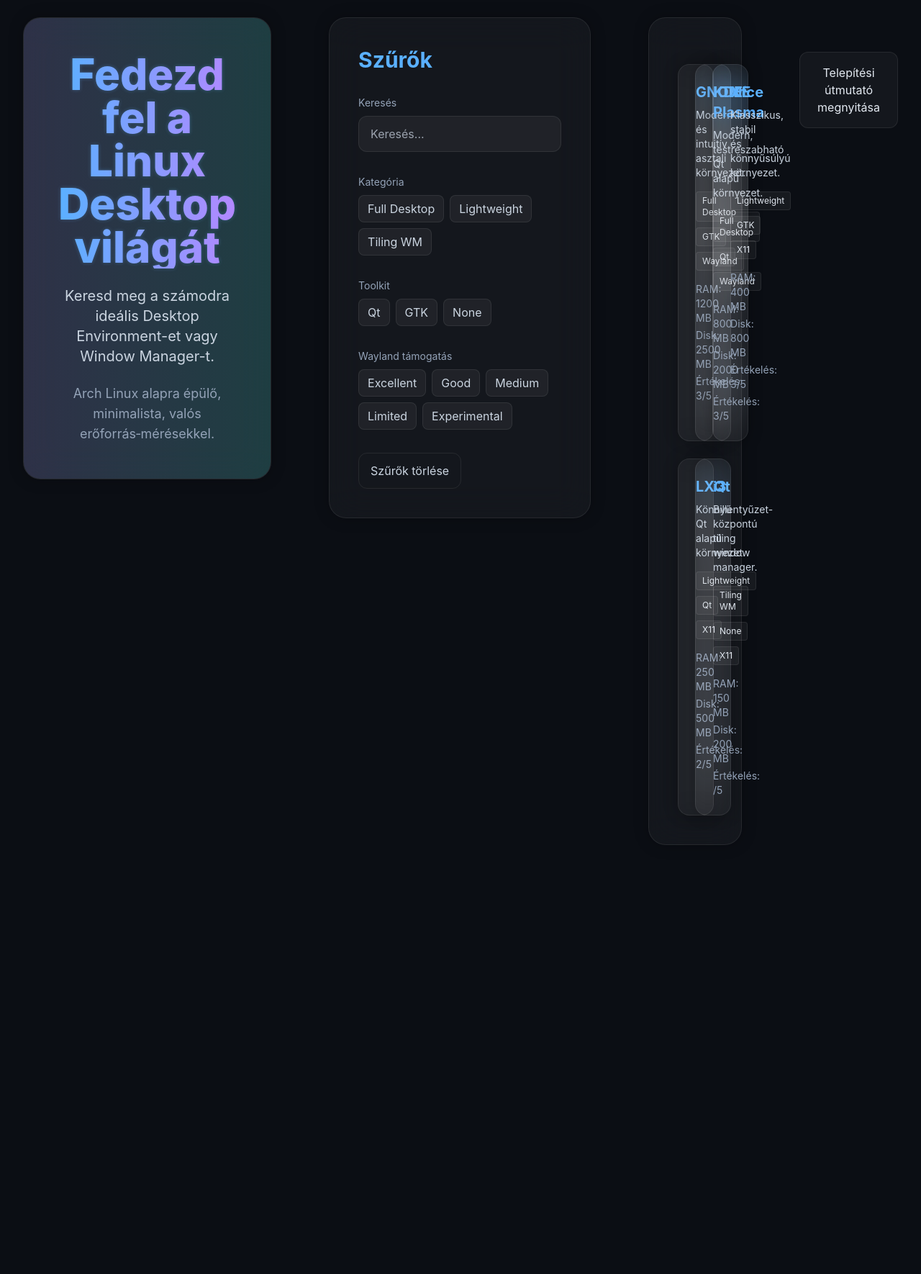
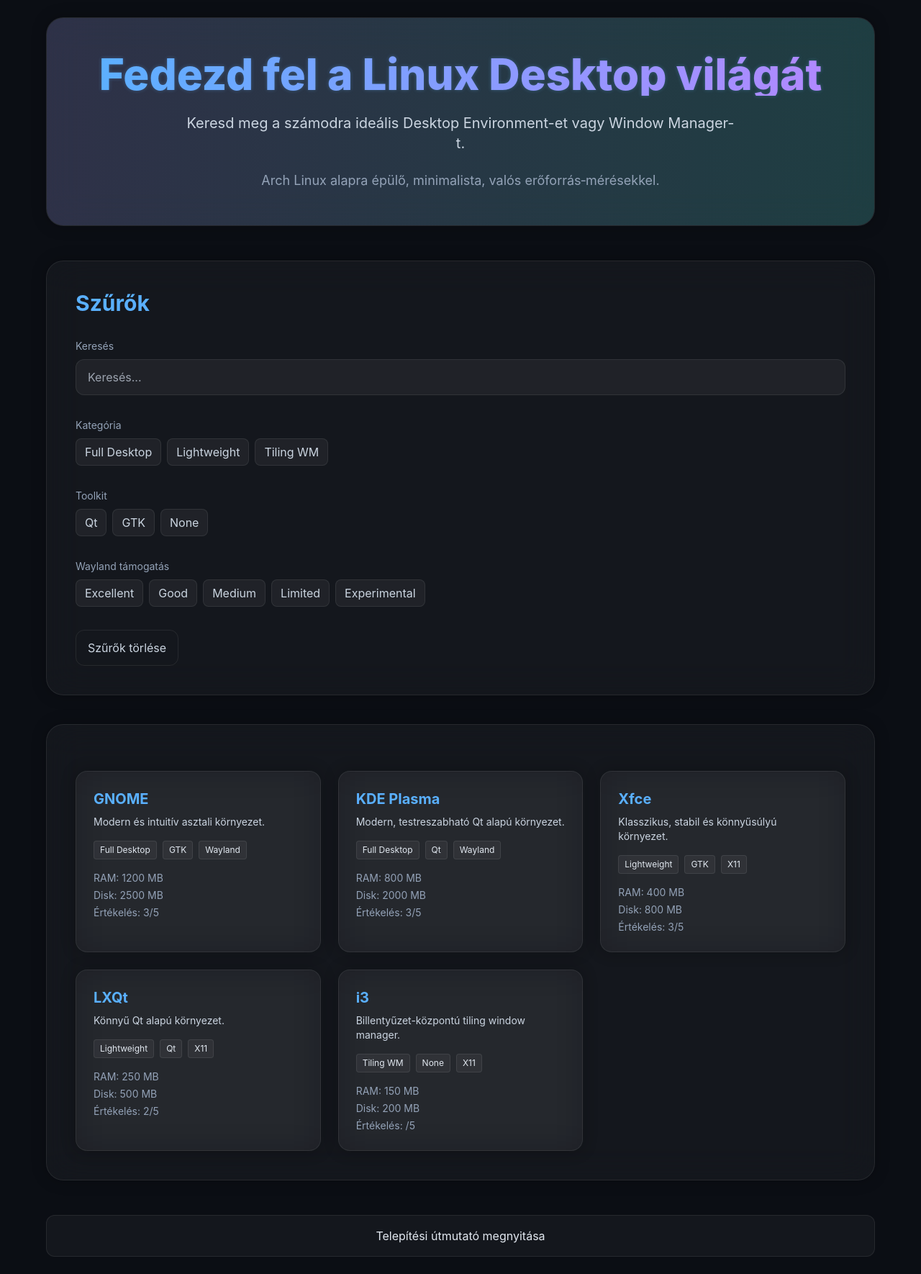
Before and after one commit to Pure-de-Arch/Pure-de-Arch.github.io, a Jekyll site: the page built from index.html, in a window 1280 px wide. Shown: the whole page at 72% size. Built offline with Jekyll 4.4.1, drawn with Linux system fonts in a browser that asks for light colours; nearby versions of some CDN libraries; before the commit the page ends 1238 px from its top, so only the background shows below that.

Commit message:
Update default.html

```diff
--- a/_layouts/default.html
+++ b/_layouts/default.html
@@ -36,10 +35,19 @@
       }
     }
   </script>
+
+  <style>
+    body {
+      background-color: #0b0e14;
+    }
+  </style>
 </head>
 
-<body class="bg-bg text-slate-200 min-h-screen flex justify-center p-6 font-sans">
-  {{ content }}
+<body class="text-slate-200 min-h-screen flex justify-center p-6 font-sans">
+  <main class="w-full">
+    {{ content }}
+  </main>
+
   <script src="{{ '/assets/js/app.js' | relative_url }}"></script>
 </body>
 </html>
```
Also changed, not shown: other parts of _layouts/default.html (+0 -1 lines).
